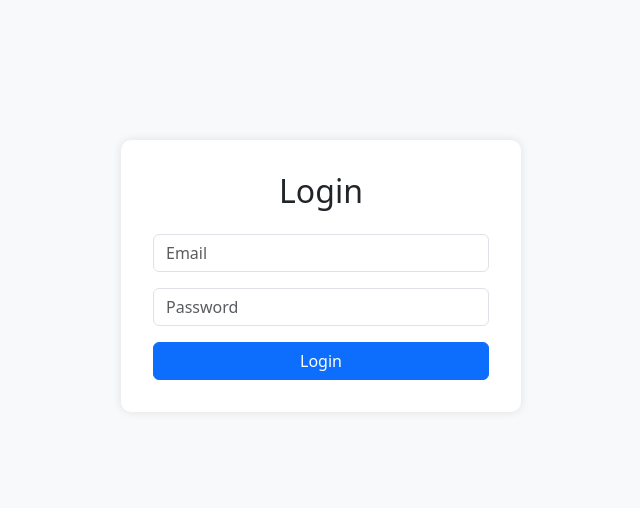
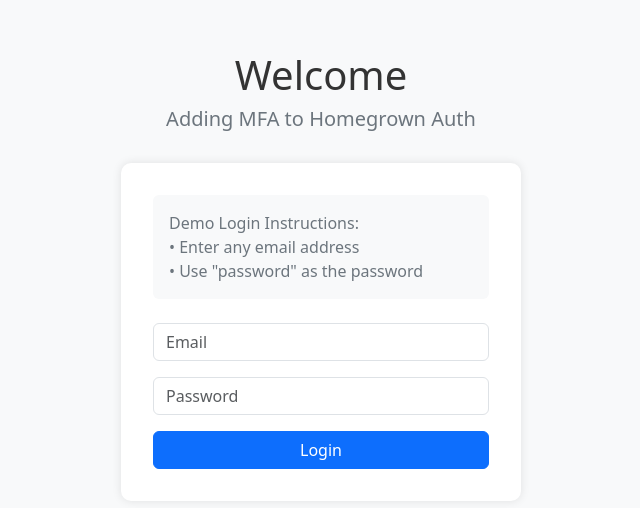
Before and after one commit to stevenbarash/Descope-MFA-Augmentation-Workshop, a website: page public/index.html in a window 1280 px wide. Shown: the part 124-632 px from the top of the page, without its empty margins (319-959 px from the left). Drawn offline with nearby package versions, Linux system fonts and the light colour scheme.

Commit message:
added instructions

```diff
--- a/nodemon.json
+++ b/nodemon.json
@@ -2,5 +2,5 @@
   "watch": ["src"],
   "ext": ".ts,.js",
   "ignore": [],
-  "exec": "ts-node ./src/server.ts"
+  "exec": "ts-node ./api/index.ts"
 }
--- a/package.json
+++ b/package.json
@@ -6,7 +6,7 @@
   "scripts": {
     "build": "tsc",
     "start": "node dist/server.js",
-    "dev": "ts-node-dev --respawn src/server.ts",
+    "dev": "ts-node-dev --respawn api/index.ts",
     "test": "echo \"Error: no test specified\" && exit 1"
   },
   "keywords": [
--- a/public/index.html
+++ b/public/index.html
@@ -8,8 +8,19 @@
             background-color: #f8f9fa;
             height: 100vh;
             display: flex;
+            flex-direction: column;
             align-items: center;
             justify-content: center;
+        }
+        .title {
+            margin-bottom: 0.5rem;
+            color: #333;
+        }
+        .subtitle {
+            margin-bottom: 2rem;
+            color: #6c757d;
+            font-size: 1.25rem;
+            font-weight: normal;
         }
         .login-container {
             background: white;
@@ -25,11 +36,31 @@
         .btn {
             width: 100%;
         }
+        .card {
+            margin-bottom: 1.5rem;
+            border: none;
+            background-color: #f8f9fa;
+        }
+        .card-body {
+            padding: 1rem;
+        }
+        .card-text {
+            margin-bottom: 0;
+            color: #6c757d;
+        }
     </style>
 </head>
 <body>
+    <h1 class="title">Welcome</h1>
+    <h2 class="subtitle">Adding MFA to Homegrown Auth</h2>
     <div class="login-container">
-        <h2 class="text-center mb-4">Login</h2>
+        <div class="card">
+            <div class="card-body">
+                <p class="card-text">Demo Login Instructions:<br>
+                • Enter any email address<br>
+                • Use "password" as the password</p>
+            </div>
+        </div>
         <div id="login-form">
             <div class="mb-3">
                 <input type="email" class="form-control" id="email" placeholder="Email">
```
